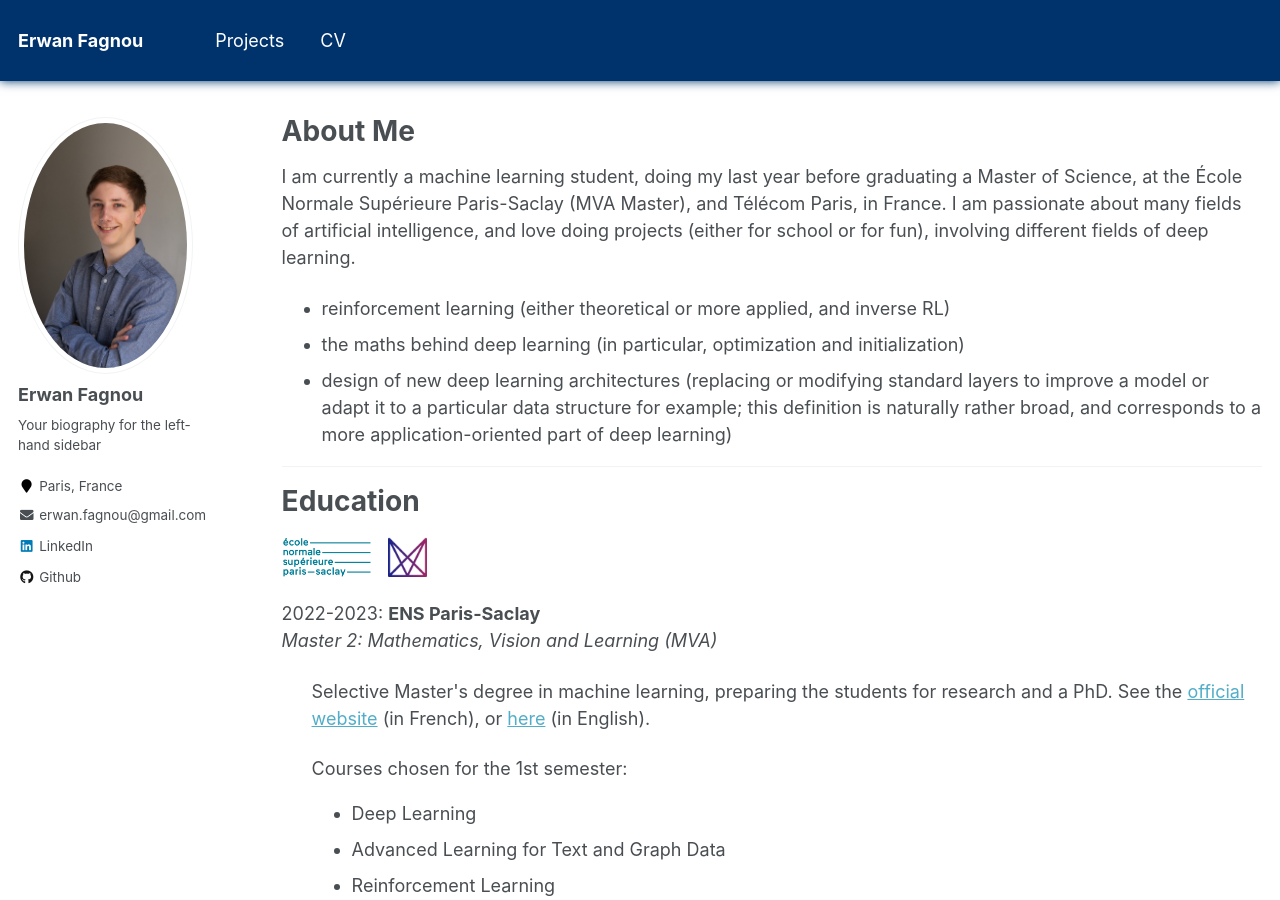
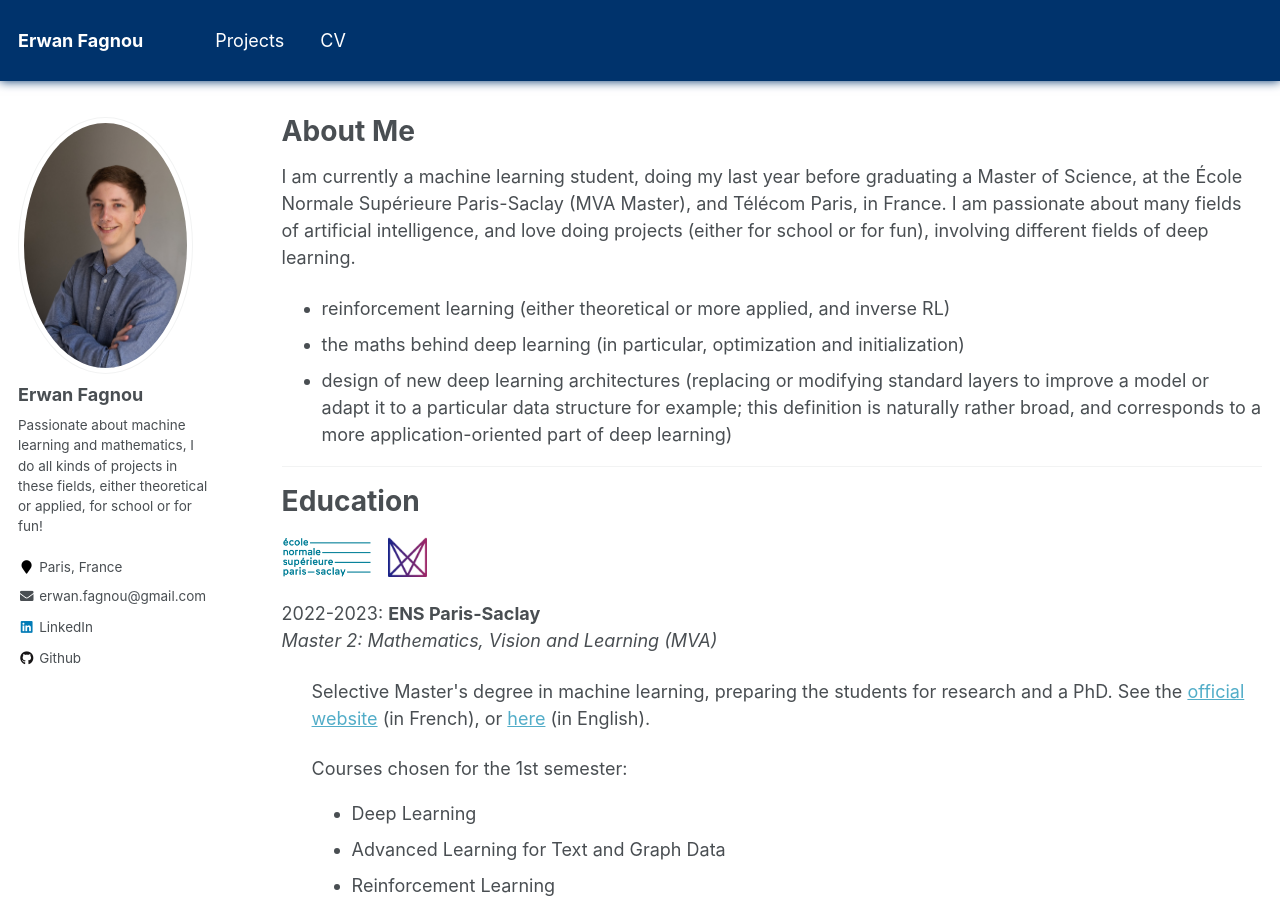
Before and after one commit to ErwanFagnou/erwanfagnou.github.io, a Jekyll site: the page built from _pages/about.md, in a window 1280 px wide and 900 px high. Built offline with Jekyll 4.4.1, drawn with Linux system fonts in a browser that asks for light colours.

Commit message:
short bio

```diff
--- a/_config.yml
+++ b/_config.yml
@@ -82,7 +82,7 @@ analytics:
 author:
   name             : "Erwan Fagnou"
   avatar           : "profile.jpg"
-  bio              : "Your biography for the left-hand sidebar"
+  bio              : "Passionate about machine learning and mathematics, I do all kinds of projects in these fields, either theoretical or applied, for school or for fun!"
   location         : "Paris, France"
   employer         :
   pubmed           :
```
